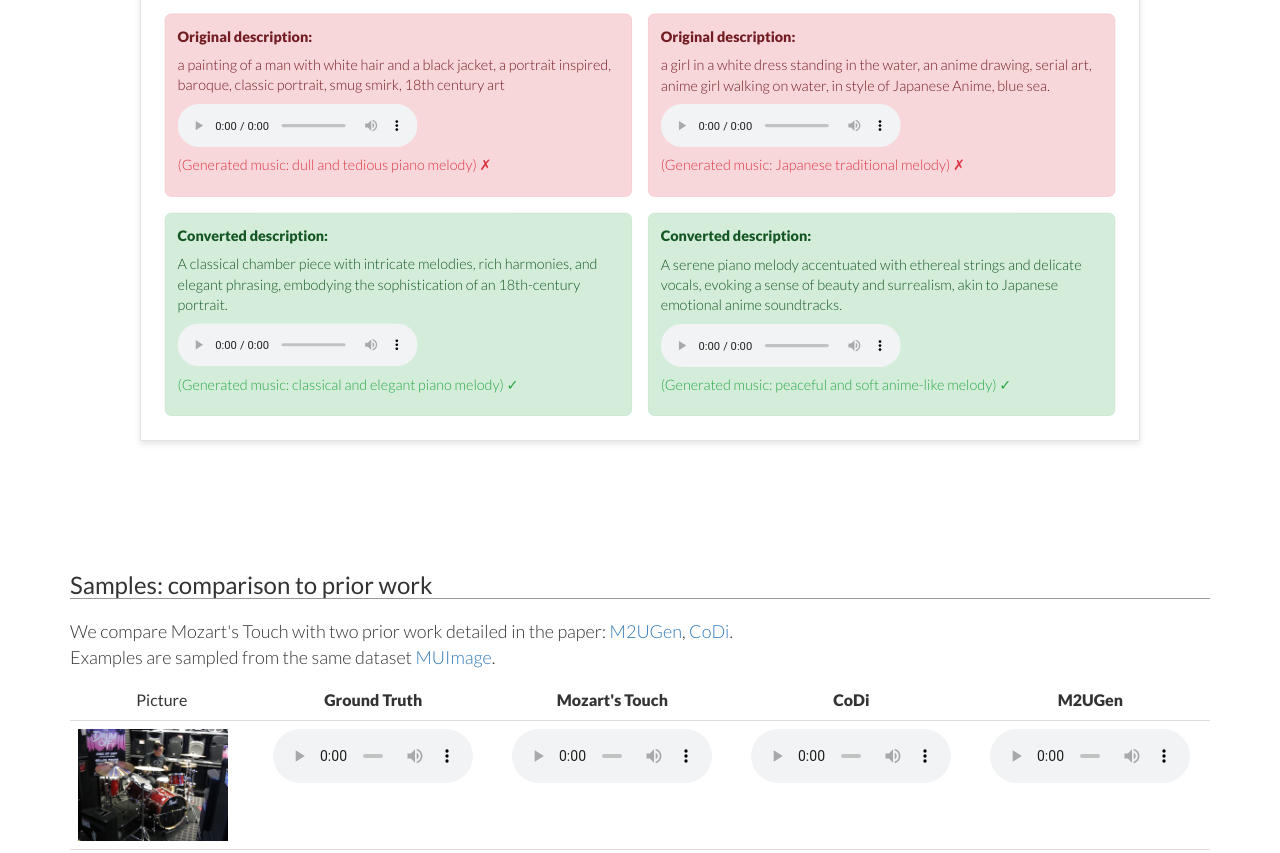
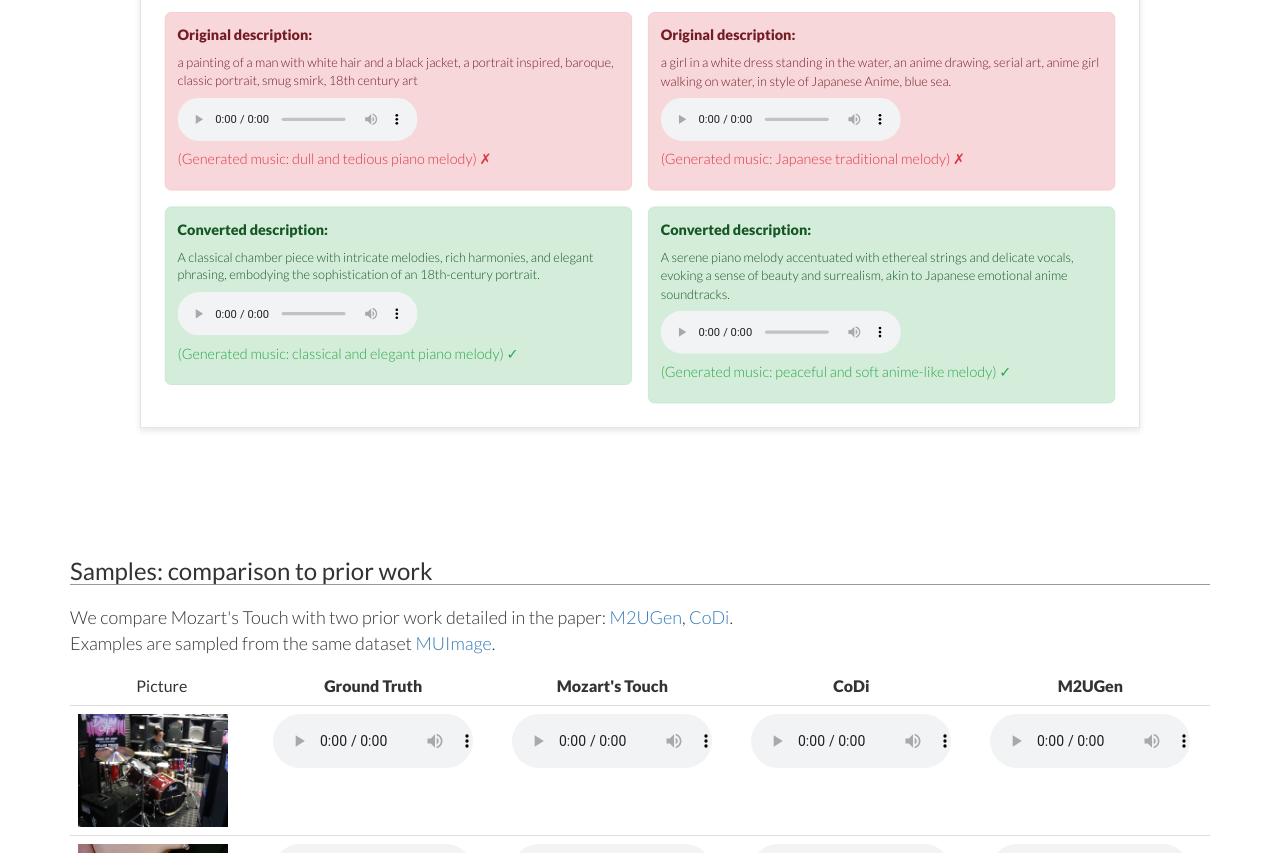
Before and after one commit to TiffanyBlews/MozartsTouch-demo, a plain HTML site: page index.html in a window 1280 px wide. Shown: the part 915-1768 px from the top of the page. Drawn offline with nearby package versions, Linux system fonts and the light colour scheme.

Commit message:
Update index.html

```diff
--- a/index.html
+++ b/index.html
@@ -49,14 +49,14 @@
         <img src="img/case_study_1.jpg" alt="Classical portrait">
         <div class="music-gen-description-box music-gen-original-description">
             <p class="music-gen-description-title">Original description:</p>
-            <p>a painting of a man with white hair and a black jacket, a portrait inspired, baroque, classic portrait,
+            <p style="font-size: 16px;">a painting of a man with white hair and a black jacket, a portrait inspired, baroque, classic portrait,
                 smug smirk, 18th century art</p>
             <audio controls class="sample_audio_mozart"><source src="audio/case_study_1.1.wav" type="audio/mpeg"></audio>
             <p class="music-gen-music error">(Generated music: dull and tedious piano melody) ✗</p>
         </div>
         <div class="music-gen-description-box music-gen-converted-description">
             <p class="music-gen-description-title">Converted description:</p>
-            <p>A classical chamber piece with intricate melodies, rich harmonies, and elegant phrasing, embodying the
+            <p style="font-size: 16px;">A classical chamber piece with intricate melodies, rich harmonies, and elegant phrasing, embodying the
                 sophistication of an 18th-century portrait.</p>
             <audio controls class="sample_audio_mozart"><source src="audio/case_study_1.2.wav" type="audio/mpeg"></audio>
             <p class="music-gen-music success">(Generated music: classical and elegant piano melody) ✓</p>
@@ -66,14 +66,14 @@
         <img src="img/case_study_2.jpg" alt="Anime girl on water">
         <div class="music-gen-description-box music-gen-original-description">
             <p class="music-gen-description-title">Original description:</p>
-            <p>a girl in a white dress standing in the water, an anime drawing, serial art, anime girl walking on water,
+            <p style="font-size: 16px;">a girl in a white dress standing in the water, an anime drawing, serial art, anime girl walking on water,
                 in style of Japanese Anime, blue sea.</p>
             <audio controls class="sample_audio_mozart"><source src="audio/case_study_2.1.wav" type="audio/mpeg"></audio>
             <p class="music-gen-music error">(Generated music: Japanese traditional melody) ✗</p>
         </div>
         <div class="music-gen-description-box music-gen-converted-description">
             <p class="music-gen-description-title">Converted description:</p>
-            <p>A serene piano melody accentuated with ethereal strings and delicate vocals, evoking a sense of beauty
+            <p style="font-size: 16px;">A serene piano melody accentuated with ethereal strings and delicate vocals, evoking a sense of beauty
                 and surrealism, akin to Japanese emotional anime soundtracks.</p>
             <audio controls class="sample_audio_mozart"><source src="audio/case_study_2.2.wav" type="audio/mpeg"></audio>
             <p class="music-gen-music success">(Generated music: peaceful and soft anime-like melody) ✓</p>
```
